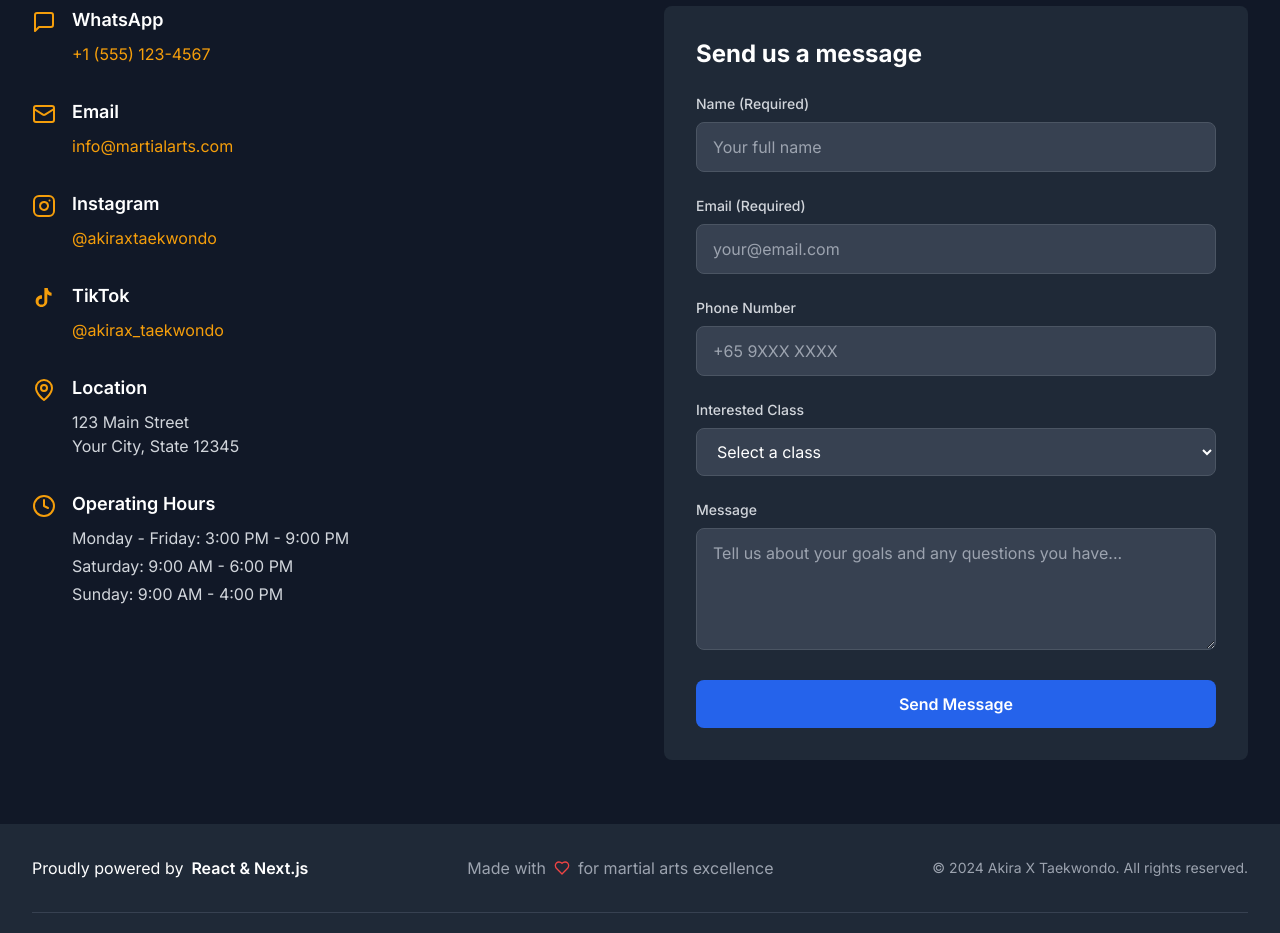
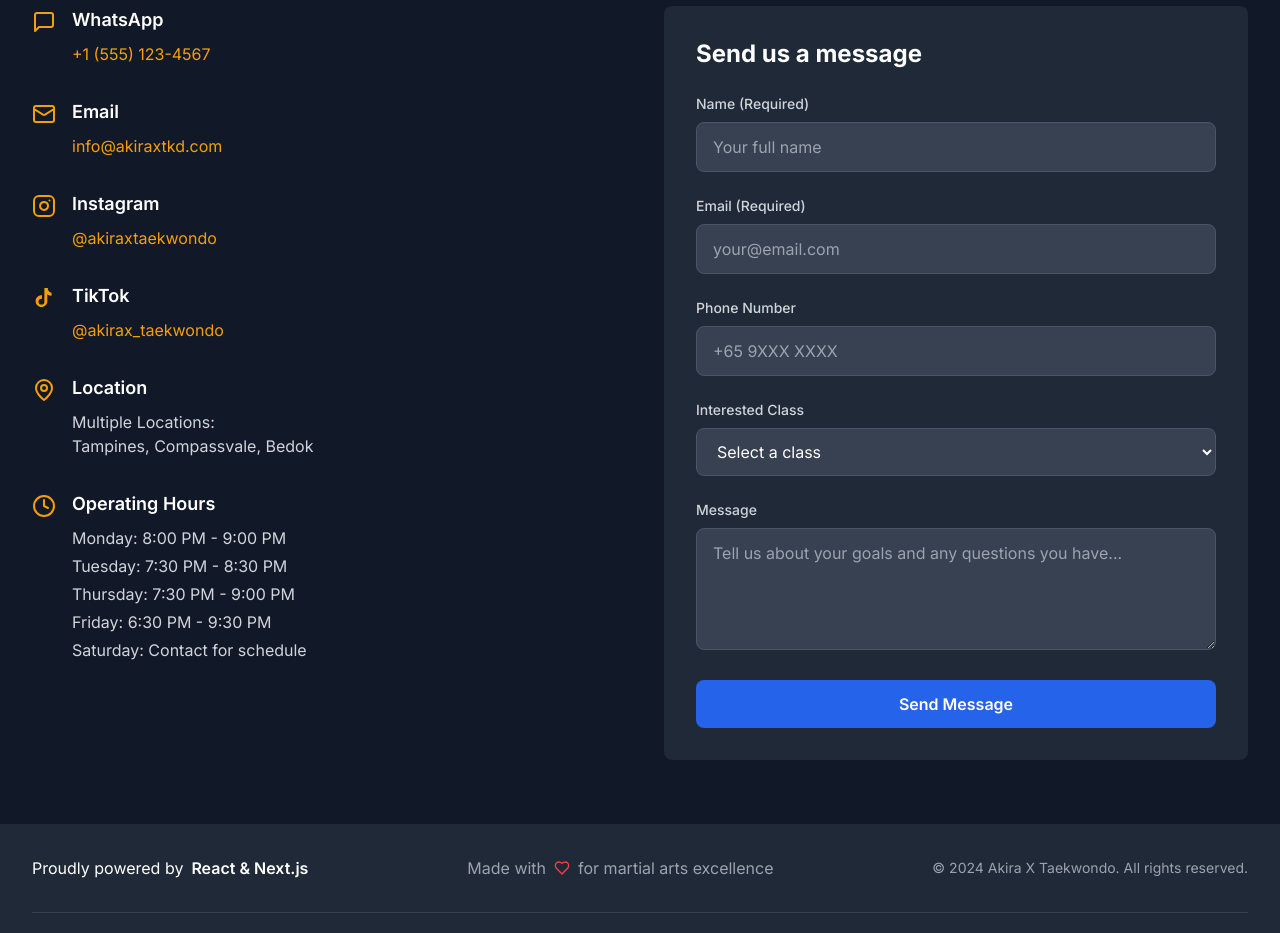
Before and after one commit to yorhagengyue/akiraxtkd, a Next.js app: page / in a window 1280 px wide. Shown: the part 4540-5473 px from the top of the page. Built offline with nearby package versions, Linux system fonts and the light colour scheme.

Commit message:
Update contact information - Replace placeholder contact info with actual details - Update email to info@akiraxtkd.com - Update WhatsApp link - Update operating hours to match actual schedule - Update location to show multiple venues

```diff
--- a/components/ContactSection.tsx
+++ b/components/ContactSection.tsx
@@ -21,7 +21,7 @@ export default function ContactSection() {
               <MessageSquare className="w-6 h-6 text-accent-500 mt-1 flex-shrink-0" />
               <div>
                 <h3 className="text-lg font-semibold mb-2">WhatsApp</h3>
-                <a href="#" className="text-accent-500 hover:text-accent-400 transition-colors">
+                <a href="https://wa.me/6591234567" className="text-accent-500 hover:text-accent-400 transition-colors">
                   +1 (555) 123-4567
                 </a>
               </div>
@@ -31,8 +31,8 @@ export default function ContactSection() {
               <Mail className="w-6 h-6 text-accent-500 mt-1 flex-shrink-0" />
               <div>
                 <h3 className="text-lg font-semibold mb-2">Email</h3>
-                <a href="mailto:info@martialarts.com" className="text-accent-500 hover:text-accent-400 transition-colors">
-                  info@martialarts.com
+                <a href="mailto:info@akiraxtkd.com" className="text-accent-500 hover:text-accent-400 transition-colors">
+                  info@akiraxtkd.com
                 </a>
               </div>
             </div>
@@ -64,8 +64,8 @@ export default function ContactSection() {
               <div>
                 <h3 className="text-lg font-semibold mb-2">Location</h3>
                 <p className="text-gray-300">
-                  123 Main Street<br />
-                  Your City, State 12345
+                  Multiple Locations:<br />
+                  Tampines, Compassvale, Bedok
                 </p>
               </div>
             </div>
@@ -75,9 +75,11 @@ export default function ContactSection() {
               <div>
                 <h3 className="text-lg font-semibold mb-2">Operating Hours</h3>
                 <div className="text-gray-300 space-y-1">
-                  <p>Monday - Friday: 3:00 PM - 9:00 PM</p>
-                  <p>Saturday: 9:00 AM - 6:00 PM</p>
-                  <p>Sunday: 9:00 AM - 4:00 PM</p>
+                  <p>Monday: 8:00 PM - 9:00 PM</p>
+                  <p>Tuesday: 7:30 PM - 8:30 PM</p>
+                  <p>Thursday: 7:30 PM - 9:00 PM</p>
+                  <p>Friday: 6:30 PM - 9:30 PM</p>
+                  <p>Saturday: Contact for schedule</p>
                 </div>
               </div>
             </div>
--- a/components/Footer.tsx
+++ b/components/Footer.tsx
@@ -56,8 +56,8 @@ export default function Footer() {
             <div>
               <h4 className="font-semibold mb-3">Connect</h4>
               <ul className="space-y-2 text-gray-400">
-                <li><a href="#" className="hover:text-white transition-colors">WhatsApp</a></li>
-                <li><a href="mailto:info@martialarts.com" className="hover:text-white transition-colors">Email</a></li>
+                <li><a href="https://wa.me/6591234567" className="hover:text-white transition-colors">WhatsApp</a></li>
+                <li><a href="mailto:info@akiraxtkd.com" className="hover:text-white transition-colors">Email</a></li>
                 <li><a href="https://www.instagram.com/akiraxtaekwondo/" className="hover:text-white transition-colors">Instagram</a></li>
                 <li><a href="https://www.tiktok.com/@akirax_taekwondo" className="hover:text-white transition-colors">TikTok</a></li>
               </ul>
```
